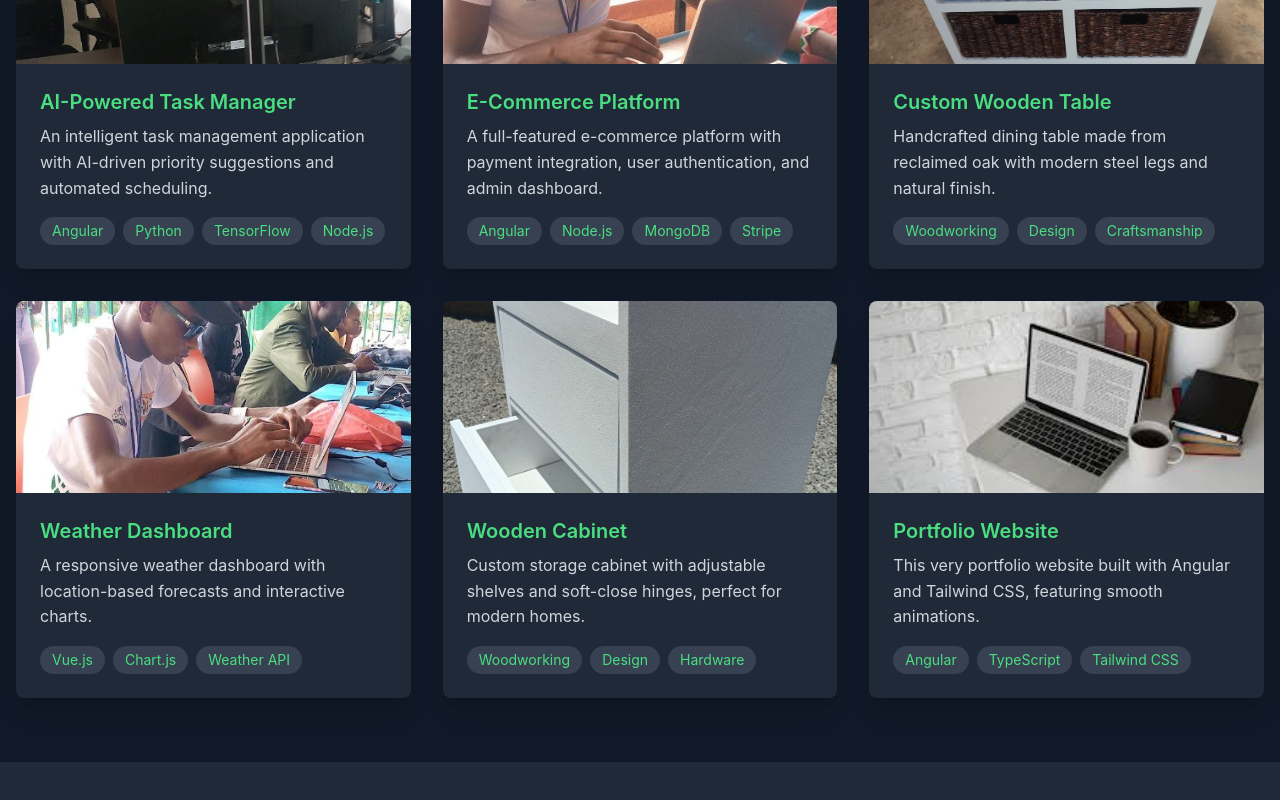
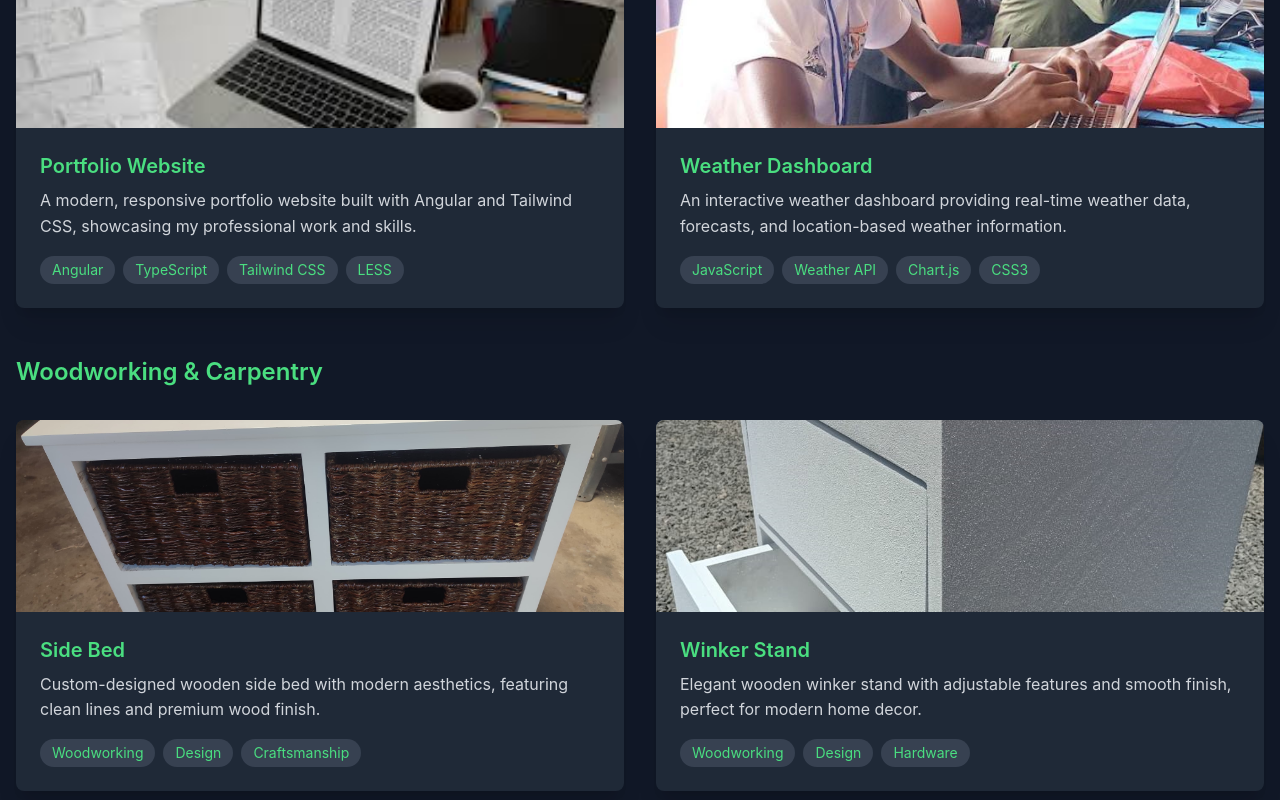
Before and after one commit to Steven1823/FUTURE_FS_01, an Angular app: page / in a window 1280 px wide. Shown: the part 1640-2440 px from the top of the page. Built offline with nearby package versions, Linux system fonts and the light colour scheme.

Commit message:
Update Projects and Add Online CV Viewer

```diff
--- a/src/app/app.component.html
+++ b/src/app/app.component.html
@@ -59,11 +59,11 @@
                class="bg-green-500 hover:bg-green-600 text-white px-8 py-3 rounded-lg font-medium transition-colors text-center">
               Get In Touch
             </a>
-            <a href="/assets/Steven_Kingoro_CV.pdf"
-               download
+            <button
+               (click)="openCVModal()"
                class="border border-green-500 text-green-500 hover:bg-green-500 hover:text-white px-8 py-3 rounded-lg font-medium transition-colors text-center">
-              Download CV
-            </a>
+              View CV Online
+            </button>
           </div>
         </div>
 
@@ -143,8 +143,11 @@
     <div class="max-w-7xl mx-auto px-4">
       <h2 class="text-3xl lg:text-4xl font-bold text-center mb-12">My Projects</h2>
 
-      <div class="grid md:grid-cols-2 lg:grid-cols-3 gap-8">
-        <div *ngFor="let project of projects"
+      <!-- Software Projects -->
+      <div class="mb-12">
+        <h3 class="text-2xl font-semibold mb-8 text-green-400">Software Development</h3>
+        <div class="grid md:grid-cols-2 gap-8">
+          <div *ngFor="let project of projects | slice:0:2"
                class="bg-gray-800 rounded-lg overflow-hidden shadow-xl hover:shadow-2xl transition-all duration-300 hover:scale-105">
             <div class="relative overflow-hidden">
               <img [src]="project.image"
@@ -167,7 +170,7 @@
             </div>
 
             <div class="p-6">
-            <h3 class="text-xl font-semibold mb-2 text-green-400">{{ project.title }}</h3>
+              <h4 class="text-xl font-semibold mb-2 text-green-400">{{ project.title }}</h4>
               <p class="text-gray-300 mb-4">{{ project.description }}</p>
 
               <div class="flex flex-wrap gap-2">
@@ -175,6 +178,41 @@
                       class="px-3 py-1 bg-gray-700 text-green-400 text-sm rounded-full">
                   {{ tech }}
                 </span>
+              </div>
+            </div>
+          </div>
+        </div>
+      </div>
+
+      <!-- Carpentry Projects -->
+      <div>
+        <h3 class="text-2xl font-semibold mb-8 text-green-400">Woodworking & Carpentry</h3>
+        <div class="grid md:grid-cols-2 gap-8">
+          <div *ngFor="let project of projects | slice:2:4"
+               class="bg-gray-800 rounded-lg overflow-hidden shadow-xl hover:shadow-2xl transition-all duration-300 hover:scale-105">
+            <div class="relative overflow-hidden">
+              <img [src]="project.image"
+                   [alt]="project.title"
+                   class="w-full h-48 object-cover transition-transform duration-300 hover:scale-110">
+              <div class="absolute inset-0 bg-black bg-opacity-40 opacity-0 hover:opacity-100 transition-opacity duration-300 flex items-center justify-center">
+                <div class="text-center">
+                  <span class="bg-green-500 text-white px-4 py-2 rounded-lg">
+                    Custom Crafted
+                  </span>
+                </div>
+              </div>
+            </div>
+
+            <div class="p-6">
+              <h4 class="text-xl font-semibold mb-2 text-green-400">{{ project.title }}</h4>
+              <p class="text-gray-300 mb-4">{{ project.description }}</p>
+
+              <div class="flex flex-wrap gap-2">
+                <span *ngFor="let tech of project.technologies"
+                      class="px-3 py-1 bg-gray-700 text-green-400 text-sm rounded-full">
+                  {{ tech }}
+                </span>
+              </div>
             </div>
           </div>
         </div>
@@ -338,4 +376,126 @@
       </p>
     </div>
   </footer>
+
+  <!-- CV Modal -->
+  <div *ngIf="showCVModal" class="fixed inset-0 bg-black bg-opacity-50 z-50 flex items-center justify-center p-4">
+    <div class="bg-white text-gray-900 rounded-lg max-w-4xl w-full max-h-[90vh] overflow-y-auto">
+      <!-- Modal Header -->
+      <div class="sticky top-0 bg-white border-b border-gray-200 p-6 flex justify-between items-center">
+        <h2 class="text-2xl font-bold text-gray-900">Curriculum Vitae</h2>
+        <div class="flex space-x-2">
+          <button
+            (click)="downloadCV()"
+            class="bg-green-500 hover:bg-green-600 text-white px-4 py-2 rounded-lg transition-colors">
+            Download PDF
+          </button>
+          <button
+            (click)="closeCVModal()"
+            class="bg-gray-500 hover:bg-gray-600 text-white px-4 py-2 rounded-lg transition-colors">
+            Close
+          </button>
         </div>
+      </div>
+
+      <!-- CV Content -->
+      <div class="p-6">
+        <!-- Personal Info -->
+        <div class="text-center mb-8">
+          <h1 class="text-3xl font-bold text-gray-900 mb-2">{{ cvData.personalInfo.name }}</h1>
+          <p class="text-xl text-gray-600 mb-4">{{ cvData.personalInfo.title }}</p>
+          <div class="flex flex-wrap justify-center gap-4 text-sm text-gray-600">
+            <span>📧 {{ cvData.personalInfo.email }}</span>
+            <span>📱 {{ cvData.personalInfo.phone }}</span>
+            <span>📍 {{ cvData.personalInfo.location }}</span>
+          </div>
+        </div>
+
+        <!-- Summary -->
+        <div class="mb-8">
+          <h2 class="text-2xl font-bold text-gray-900 mb-4 border-b-2 border-green-500 pb-2">Professional Summary</h2>
+          <p class="text-gray-700 leading-relaxed">{{ cvData.summary }}</p>
+        </div>
+
+        <!-- Experience -->
+        <div class="mb-8">
+          <h2 class="text-2xl font-bold text-gray-900 mb-4 border-b-2 border-green-500 pb-2">Work Experience</h2>
+          <div *ngFor="let exp of cvData.experience" class="mb-6">
+            <div class="flex justify-between items-start mb-2">
+              <div>
+                <h3 class="text-lg font-semibold text-gray-900">{{ exp.title }}</h3>
+                <p class="text-gray-600">{{ exp.company }} • {{ exp.location }}</p>
+              </div>
+              <span class="text-sm text-gray-500">{{ exp.period }}</span>
+            </div>
+            <ul class="list-disc list-inside text-gray-700 space-y-1">
+              <li *ngFor="let responsibility of exp.responsibilities">{{ responsibility }}</li>
+            </ul>
+          </div>
+        </div>
+
+        <!-- Education -->
+        <div class="mb-8">
+          <h2 class="text-2xl font-bold text-gray-900 mb-4 border-b-2 border-green-500 pb-2">Education</h2>
+          <div *ngFor="let edu of cvData.education" class="mb-4">
+            <div class="flex justify-between items-start">
+              <div>
+                <h3 class="text-lg font-semibold text-gray-900">{{ edu.degree }}</h3>
+                <p class="text-gray-600">{{ edu.institution }} • {{ edu.location }}</p>
+              </div>
+              <span class="text-sm text-gray-500">{{ edu.period }}</span>
+            </div>
+          </div>
+        </div>
+
+        <!-- Skills -->
+        <div class="mb-8">
+          <h2 class="text-2xl font-bold text-gray-900 mb-4 border-b-2 border-green-500 pb-2">Skills</h2>
+          <div class="grid md:grid-cols-3 gap-6">
+            <div>
+              <h3 class="text-lg font-semibold text-gray-900 mb-2">Technical Skills</h3>
+              <div class="flex flex-wrap gap-2">
+                <span *ngFor="let skill of cvData.skills.technical"
+                      class="px-3 py-1 bg-green-100 text-green-800 text-sm rounded-full">
+                  {{ skill }}
+                </span>
+              </div>
+            </div>
+            <div>
+              <h3 class="text-lg font-semibold text-gray-900 mb-2">Tools & Platforms</h3>
+              <div class="flex flex-wrap gap-2">
+                <span *ngFor="let tool of cvData.skills.tools"
+                      class="px-3 py-1 bg-blue-100 text-blue-800 text-sm rounded-full">
+                  {{ tool }}
+                </span>
+              </div>
+            </div>
+            <div>
+              <h3 class="text-lg font-semibold text-gray-900 mb-2">Craftsmanship</h3>
+              <div class="flex flex-wrap gap-2">
+                <span *ngFor="let craft of cvData.skills.craftsmanship"
+                      class="px-3 py-1 bg-amber-100 text-amber-800 text-sm rounded-full">
+                  {{ craft }}
+                </span>
+              </div>
+            </div>
+          </div>
+        </div>
+
+        <!-- Projects -->
+        <div class="mb-8">
+          <h2 class="text-2xl font-bold text-gray-900 mb-4 border-b-2 border-green-500 pb-2">Key Projects</h2>
+          <div *ngFor="let project of cvData.projects" class="mb-4">
+            <h3 class="text-lg font-semibold text-gray-900">{{ project.name }}</h3>
+            <p class="text-gray-700 mb-2">{{ project.description }}</p>
+            <div class="flex flex-wrap gap-2">
+              <span *ngFor="let tech of project.technologies"
+                    class="px-2 py-1 bg-gray-100 text-gray-700 text-xs rounded">
+                {{ tech }}
+              </span>
+            </div>
+          </div>
+        </div>
+      </div>
+    </div>
+  </div>
+</div>
--- a/src/app/app.component.ts
+++ b/src/app/app.component.ts
@@ -15,6 +15,7 @@ interface Project {
   technologies: string[];
   liveUrl: string;
   githubUrl: string;
+  category: 'software' | 'carpentry';
 }
 
 interface FormData {
@@ -37,6 +38,7 @@ export class AppComponent {
   isSubmitting = false;
   submitMessage = '';
   submitSuccess = false;
+  showCVModal = false;
 
   formData: FormData = {
     name: '',
@@ -60,54 +62,107 @@ export class AppComponent {
 
   projects: Project[] = [
     {
-      title: 'AI-Powered Task Manager',
-      description: 'An intelligent task management application with AI-driven priority suggestions and automated scheduling.',
-      image: '/assets/s1.jpg',
-      technologies: ['Angular', 'Python', 'TensorFlow', 'Node.js'],
+      title: 'Portfolio Website',
+      description: 'A modern, responsive portfolio website built with Angular and Tailwind CSS, showcasing my professional work and skills.',
+      image: '/assets/download.JPG',
+      technologies: ['Angular', 'TypeScript', 'Tailwind CSS', 'LESS'],
       liveUrl: '#',
-      githubUrl: '#'
+      githubUrl: '#',
+      category: 'software'
     },
     {
-      title: 'E-Commerce Platform',
-      description: 'A full-featured e-commerce platform with payment integration, user authentication, and admin dashboard.',
-      image: '/assets/s2.jpg',
-      technologies: ['Angular', 'Node.js', 'MongoDB', 'Stripe'],
+      title: 'Weather Dashboard',
+      description: 'An interactive weather dashboard providing real-time weather data, forecasts, and location-based weather information.',
+      image: '/assets/s3.jpg',
+      technologies: ['JavaScript', 'Weather API', 'Chart.js', 'CSS3'],
       liveUrl: '#',
-      githubUrl: '#'
+      githubUrl: '#',
+      category: 'software'
     },
     {
-      title: 'Custom Wooden Table',
-      description: 'Handcrafted dining table made from reclaimed oak with modern steel legs and natural finish.',
+      title: 'Side Bed',
+      description: 'Custom-designed wooden side bed with modern aesthetics, featuring clean lines and premium wood finish.',
       image: '/assets/WhatsApp Image 2025-03-14 at 12.16.51_4f23d0fe.jpg',
       technologies: ['Woodworking', 'Design', 'Craftsmanship'],
       liveUrl: '#',
-      githubUrl: '#'
+      githubUrl: '#',
+      category: 'carpentry'
     },
     {
-      title: 'Weather Dashboard',
-      description: 'A responsive weather dashboard with location-based forecasts and interactive charts.',
-      image: '/assets/s3.jpg',
-      technologies: ['Vue.js', 'Chart.js', 'Weather API'],
-      liveUrl: '#',
-      githubUrl: '#'
-    },
-    {
-      title: 'Wooden Cabinet',
-      description: 'Custom storage cabinet with adjustable shelves and soft-close hinges, perfect for modern homes.',
+      title: 'Winker Stand',
+      description: 'Elegant wooden winker stand with adjustable features and smooth finish, perfect for modern home decor.',
       image: '/assets/WhatsApp Image 2025-04-04 at 20.06.13_4b467ecb - Copy.jpg',
       technologies: ['Woodworking', 'Design', 'Hardware'],
       liveUrl: '#',
-      githubUrl: '#'
-    },
-    {
-      title: 'Portfolio Website',
-      description: 'This very portfolio website built with Angular and Tailwind CSS, featuring smooth animations.',
-      image: '/assets/download.JPG',
-      technologies: ['Angular', 'TypeScript', 'Tailwind CSS'],
-      liveUrl: '#',
-      githubUrl: '#'
+      githubUrl: '#',
+      category: 'carpentry'
     }
   ];
+
+  // CV Data
+  cvData = {
+    personalInfo: {
+      name: 'Steven Kingoro Wanjala',
+      title: 'Software Developer & Woodworking Craftsman',
+      email: 'stevekingoro@gmail.com',
+      phone: '+254 768 388 357',
+      location: 'Nairobi, Kenya',
+      linkedin: 'https://www.linkedin.com/in/steven-kingoro-658472350',
+      github: 'https://github.com/stevekingoro'
+    },
+    summary: 'Passionate software developer and AI enthusiast with a unique blend of technical expertise and traditional craftsmanship. Experienced in building modern web applications and exploring cutting-edge AI technologies, while maintaining a love for woodworking that keeps me grounded in the art of creating with my hands.',
+    experience: [
+      {
+        title: 'Full-Stack Developer',
+        company: 'Freelance',
+        period: '2022 - Present',
+        location: 'Nairobi, Kenya',
+        responsibilities: [
+          'Developed responsive web applications using Angular, React, and Vue.js',
+          'Built RESTful APIs using Node.js and Python',
+          'Implemented AI/ML solutions for various client projects',
+          'Collaborated with clients to deliver custom software solutions'
+        ]
+      },
+      {
+        title: 'Software Developer',
+        company: 'Tech Solutions Ltd',
+        period: '2021 - 2022',
+        location: 'Nairobi, Kenya',
+        responsibilities: [
+          'Developed and maintained web applications using modern frameworks',
+          'Participated in code reviews and agile development processes',
+          'Optimized application performance and user experience',
+          'Mentored junior developers on best practices'
+        ]
+      }
+    ],
+    education: [
+      {
+        degree: 'Bachelor of Science in Computer Science',
+        institution: 'University of Nairobi',
+        period: '2018 - 2022',
+        location: 'Nairobi, Kenya'
+      }
+    ],
+    skills: {
+      technical: ['Angular', 'TypeScript', 'JavaScript', 'Python', 'Node.js', 'HTML/CSS', 'SQL', 'Git', 'AI/ML'],
+      tools: ['VS Code', 'Git', 'Docker', 'AWS', 'Firebase', 'Figma'],
+      craftsmanship: ['Woodworking', 'Furniture Design', 'Hand Tools', 'Power Tools', 'Finishing Techniques']
+    },
+    projects: [
+      {
+        name: 'Portfolio Website',
+        description: 'Modern responsive portfolio built with Angular and Tailwind CSS',
+        technologies: ['Angular', 'TypeScript', 'Tailwind CSS']
+      },
+      {
+        name: 'Weather Dashboard',
+        description: 'Interactive weather application with real-time data and forecasts',
+        technologies: ['JavaScript', 'Weather API', 'Chart.js']
+      }
+    ]
+  };
 
   toggleMobileMenu(): void {
     this.mobileMenuOpen = !this.mobileMenuOpen;
@@ -115,6 +170,24 @@ export class AppComponent {
 
   closeMobileMenu(): void {
     this.mobileMenuOpen = false;
+  }
+
+  openCVModal(): void {
+    this.showCVModal = true;
+    document.body.style.overflow = 'hidden';
+  }
+
+  closeCVModal(): void {
+    this.showCVModal = false;
+    document.body.style.overflow = 'auto';
+  }
+
+  downloadCV(): void {
+    // Create a link element and trigger download
+    const link = document.createElement('a');
+    link.href = '/assets/Steven_Kingoro_CV.pdf';
+    link.download = 'Steven_Kingoro_CV.pdf';
+    link.click();
   }
 
   onSubmit(): void {
```
Lines whose indentation alone changed are shown as unchanged.
